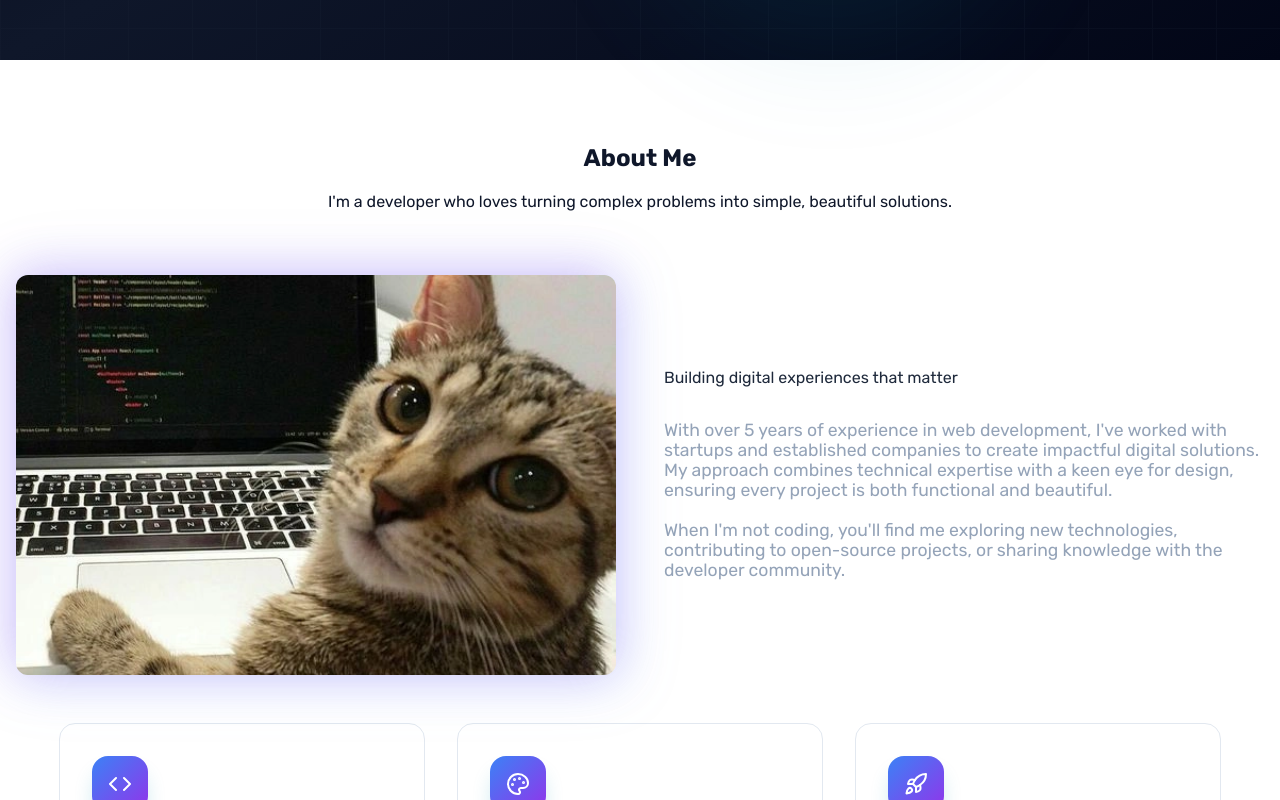
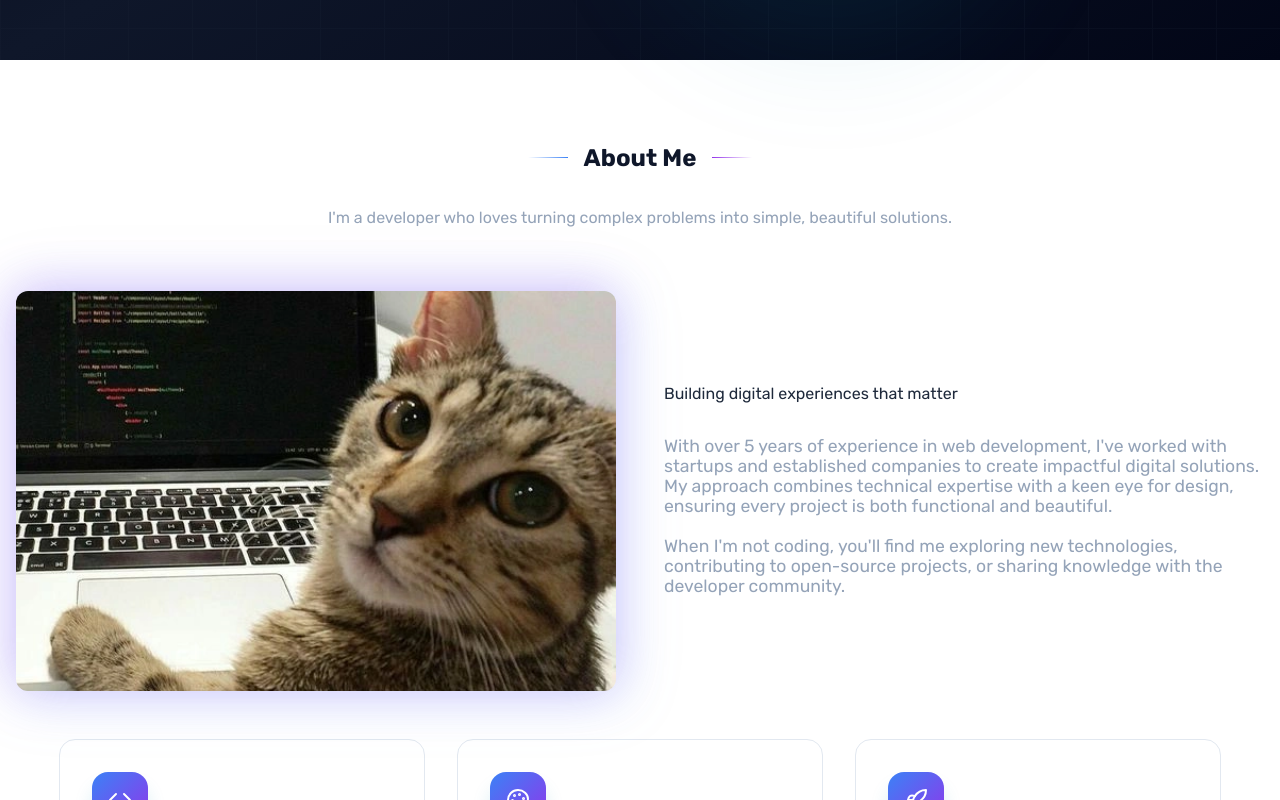
Before and after one commit to Mattias988/MKorsakowsky-V2, a Next.js app in the folder frontend/: page / in a window 1280 px wide. Shown: the part 740-1540 px from the top of the page. Built offline with nearby package versions, Linux system fonts and the light colour scheme; no server answers.

Commit message:
style: rename class for TitleAndDesc component and update import path

```diff
--- a/frontend/src/components/TitleAndDesc/TitleAndDesc.module.scss
+++ b/frontend/src/components/TitleAndDesc/TitleAndDesc.module.scss
@@ -1,6 +1,6 @@
 @use '../../styles/abstracts/variables' as v;
 
-.titleWithDescContainers {
+.titleWithDescContainer {
   display: flex;
   flex-direction: column;
   width: 100%;
--- a/frontend/src/components/TitleAndDesc/TitleAndDesc.tsx
+++ b/frontend/src/components/TitleAndDesc/TitleAndDesc.tsx
@@ -1,5 +1,5 @@
 import {TitleAndDescProps} from "@/types/components";
-import styles from "@/sections/About/About.module.scss";
+import styles from "@/components/TitleAndDesc/TitleAndDesc.module.scss";
 
 export default function TitleAndDesc({title , description}: TitleAndDescProps) {
 
```
